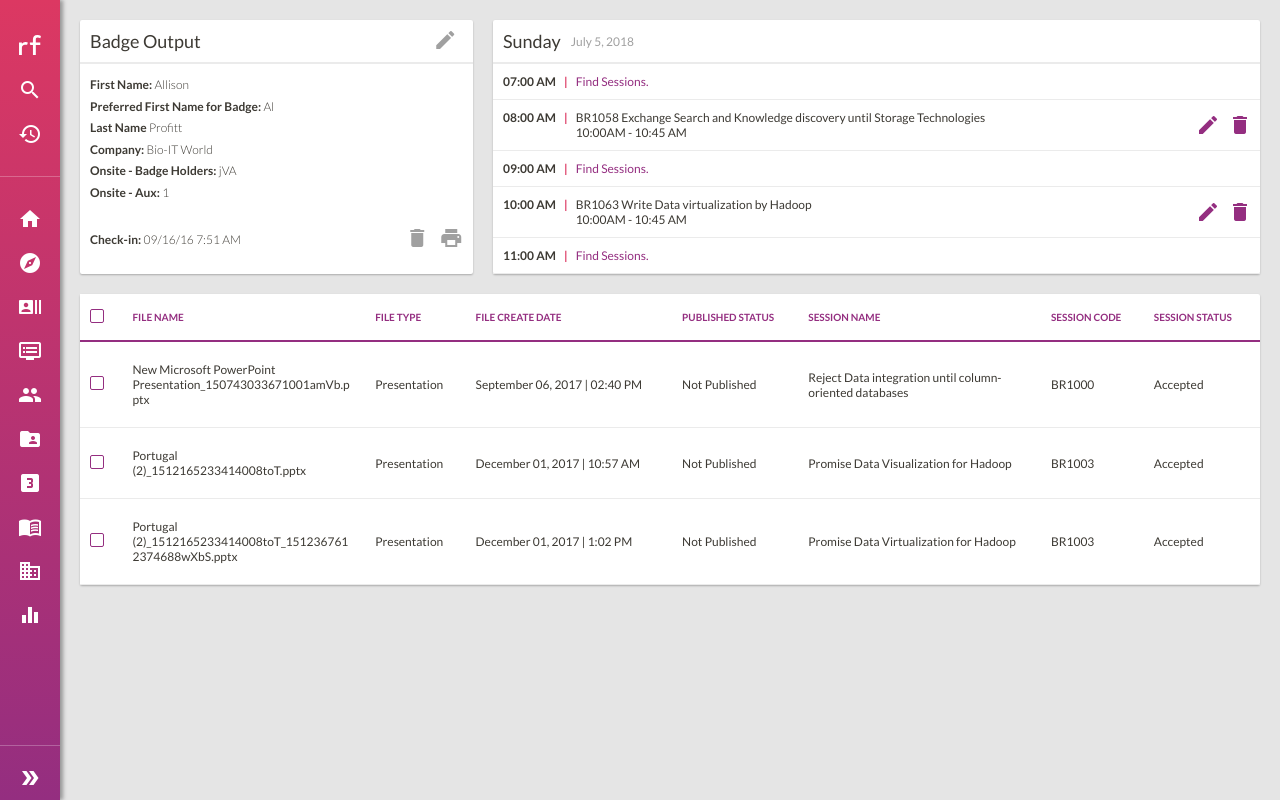
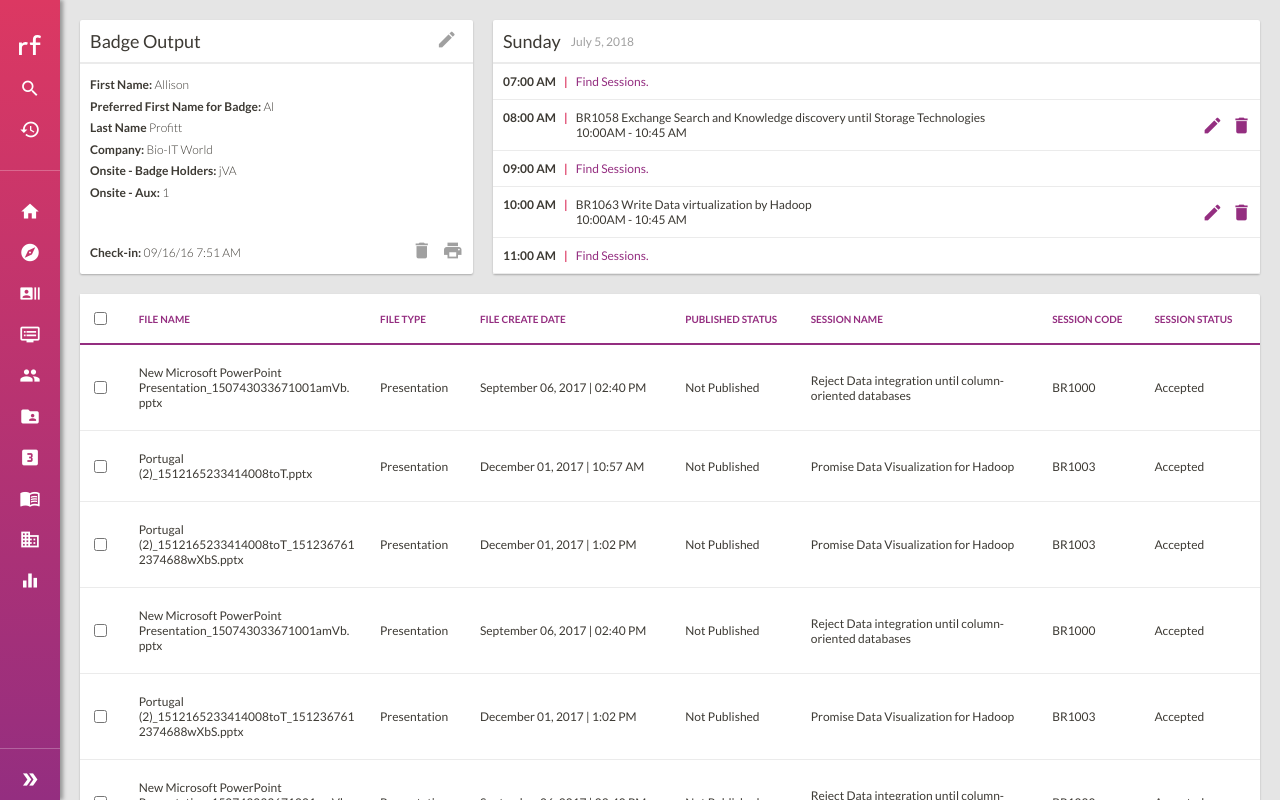
Before and after one commit to jordanaray/rainfocus-ui-jordana-ray, a React (Create React App) app: page / in a window 1280 px wide. Built offline with nearby package versions, Linux system fonts and the light colour scheme.

Commit message:
files component
data file styling

```diff
--- a/src/components/badge.js
+++ b/src/components/badge.js
@@ -22,7 +22,8 @@ class Badge extends React.Component {
   };
 
   render() {
-    return <div className="badge panel">
+    return <div className="badge panel layout vertical between-justified ">
+      <div>
         <div className="layout horizontal between-justified center hr-badge">
           <p className="sm-text md-weight pl-sm ">Badge Output</p>
           <Modal show={this.state.show} handleClose={this.hideModal}>
@@ -40,7 +41,8 @@ class Badge extends React.Component {
           <li><strong>Onsite - Badge Holders: </strong>jVA</li>
           <li><strong>Onsite - Aux: </strong>1</li>
         </ul>
-      <div className="layout horizontal between-justified center">
+      </div>
+      <div className="layout horizontal between-justified center ">
         <span className="pl-sm xxs-text light"><strong>Check-in: </strong>09/16/16 7:51 AM</span>
         <div className="layout horizontal">
           <a href="/"><span class="material-icons gray-text pr-sm">delete</span></a>
--- /dev/null
+++ b/src/components/checkbox.js
@@ -0,0 +1,18 @@
+import React from 'react'
+
+export const Checkbox = props => {
+    return (
+        <tr>
+        <td className="checkbox"><input key={props.id} onClick={props.handleCheckChieldElement} type="checkbox" checked={props.isChecked} value={props.value} /></td>
+        <td>{props.fileName}</td>
+        <td>{props.fileType}</td>
+        <td>{props.fileDate}</td>
+        <td>{props.fileStatus}</td>
+        <td>{props.sessionName}</td>
+        <td>{props.sessionCode}</td>
+        <td>{props.sessionStatus}</td>
+      </tr>
+    )
+}
+
+export default Checkbox
--- a/src/components/files.js
+++ b/src/components/files.js
@@ -1,13 +1,40 @@
 import React from 'react'
 import '../sass/files.scss';
+import Checkbox from './checkbox';
+import { files } from '../data/fileData.js';
 
 class Files extends React.Component {
+
+  constructor(props) {
+    super(props)
+    this.state = {
+      files: files
+    }
+  }
+
+  handleAllChecked = (event) => {
+    let files = this.state.files
+    files.forEach(file => file.isChecked = event.target.checked)
+    this.setState({ files: files })
+  }
+
+  handleCheckChieldElement = (event) => {
+    let files = this.state.files
+    files.forEach(file => {
+      if (file.value === event.target.value)
+        file.isChecked = event.target.checked
+    })
+    this.setState({ files: files })
+  }
+
+
   render() {
+
     return <div className="files panel">
       <div className="scrolling-table">
         <table>
-          <tr className=" ">
-            <th className="checkbox"><input id="cb1" type="checkbox" /> <label for="cb1"></label></th>
+          <tr>
+            <th className="checkbox"><input type="checkbox" value="checkedall" onClick={this.handleAllChecked} /></th>
             <th className="name">File Name</th>
             <th>File Type</th>
             <th className="date">File Create Date</th>
@@ -15,41 +42,14 @@ class Files extends React.Component {
             <th className="session-name">Session Name</th>
             <th>Session Code</th>
             <th>Session Status</th>
+          </tr>
 
-          </tr>
-          <tr>
-            <td className="checkbox"><input type="checkbox" id="cb2"  /> <label for="cb2"></label></td>
-            <td className="">New Microsoft PowerPoint Presentation_150743033671001amVb.pptx</td>
-            <td>Presentation</td>
-            <td>September 06, 2017 | 02:40 PM</td>
-            <td>Not Published</td>
-            <td>Reject Data integration until column-oriented databases</td>
-            <td>BR1000</td>
-            <td>Accepted</td>
 
-          </tr>
-          <tr>
-            <td className="checkbox"><input type="checkbox"  id="cb3"  /> <label for="cb3"></label></td>
-            <td className="">Portugal (2)_1512165233414008toT.pptx</td>
-            <td>Presentation</td>
-            <td>December 01, 2017 | 10:57 AM</td>
-            <td>Not Published</td>
-            <td>Promise Data Visualization for Hadoop</td>
-            <td>BR1003</td>
-            <td>Accepted</td>
-
-          </tr>
-          <tr>
-            <td className="checkbox"><input type="checkbox"  id="cb4"  /> <label for="cb4"></label></td>
-            <td className="">Portugal (2)_1512165233414008toT_1512367612374688wXbS.pptx</td>
-            <td>Presentation</td>
-            <td>December 01, 2017 | 1:02 PM</td>
-            <td>Not Published</td>
-            <td>Promise Data Virtualization for Hadoop</td>
-            <td>BR1003</td>
-            <td>Accepted</td>
-
-          </tr>
+          {
+            this.state.files.map((file) => {
+              return (<Checkbox handleCheckChieldElement={this.handleCheckChieldElement}  {...file} />)
+            })
+          }
         </table>
       </div>
     </div>;
--- a/src/components/schedule.js
+++ b/src/components/schedule.js
@@ -22,7 +22,7 @@ class Schedule extends React.Component {
           <span className="pt-0">10:00AM - 10:45 AM</span>
           </div>
         </div>
-        <div className="layout horizontal">
+        <div className="layout horizontal vertical-sm">
           <a href="/"><span class="material-icons pr-sm">edit</span></a>
           <a href="/"><span class="material-icons pr-sm">delete</span></a>
         </div>
@@ -41,7 +41,7 @@ class Schedule extends React.Component {
             <span className="pt-0">10:00AM - 10:45 AM</span>
           </div>
         </div>
-        <div className="layout horizontal">
+        <div className="layout horizontal vertical-sm ">
           <a href="/"><span class="material-icons pr-sm">edit</span></a>
           <a href="/"><span class="material-icons pr-sm">delete</span></a>
         </div>
--- /dev/null
+++ b/src/data/fileData.js
@@ -0,0 +1,78 @@
+export const files =  [
+  {
+    id: 1,
+    value: "1",
+    isChecked: false,
+    fileName: "New Microsoft PowerPoint Presentation_150743033671001amVb.pptx",
+    fileType: "Presentation",
+    fileDate: "September 06, 2017 | 02:40 PM",
+    fileStatus: "Not Published",
+    sessionName: "Reject Data integration until column-oriented databases",
+    sessionCode: "BR1000",
+    sessionStatus: "Accepted"
+  },
+
+  {
+    id: 2,
+    value: "2",
+    isChecked: false,
+    fileName: "Portugal (2)_1512165233414008toT.pptx",
+    fileType: "Presentation",
+    fileDate: "December 01, 2017 | 10:57 AM",
+    fileStatus: "Not Published",
+    sessionName: "Promise Data Visualization for Hadoop",
+    sessionCode: "BR1003",
+    sessionStatus: "Accepted"
+  },
+
+  {
+    id: 3,
+    value: "3",
+    isChecked: false,
+    fileName: "Portugal (2)_1512165233414008toT_1512367612374688wXbS.pptx",
+    fileType: "Presentation",
+    fileDate: "December 01, 2017 | 1:02 PM",
+    fileStatus: "Not Published",
+    sessionName: "Promise Data Visualization for Hadoop",
+    sessionCode: "BR1003",
+    sessionStatus: "Accepted"
+  },
+
+  {
+    id: 4,
+    value: "4",
+    isChecked: false,
+    fileName: "New Microsoft PowerPoint Presentation_150743033671001amVb.pptx",
+    fileType: "Presentation",
+    fileDate: "September 06, 2017 | 02:40 PM",
+    fileStatus: "Not Published",
+    sessionName: "Reject Data integration until column-oriented databases",
+    sessionCode: "BR1000",
+    sessionStatus: "Accepted"
+  },
+
+  {
+    id: 5,
+    value: "5",
+    isChecked: false,
+    fileName: "Portugal (2)_1512165233414008toT_1512367612374688wXbS.pptx",
+    fileType: "Presentation",
+    fileDate: "December 01, 2017 | 1:02 PM",
+    fileStatus: "Not Published",
+    sessionName: "Promise Data Visualization for Hadoop",
+    sessionCode: "BR1003",
+    sessionStatus: "Accepted"
+  },
+  {
+    id: 6,
+    value: "6",
+    isChecked: false,
+    fileName: "New Microsoft PowerPoint Presentation_150743033671001amVb.pptx",
+    fileType: "Presentation",
+    fileDate: "September 06, 2017 | 02:40 PM",
+    fileStatus: "Not Published",
+    sessionName: "Reject Data integration until column-oriented databases",
+    sessionCode: "BR1000",
+    sessionStatus: "Accepted"
+  },
+]
--- a/src/sass/files.scss
+++ b/src/sass/files.scss
@@ -78,23 +78,23 @@ td.checkbox {
   padding-left: 10px;
 }
 
-input[type="checkbox"] + label {
-  display: inline-block;
-  width: 12px;
-  height: 12px;
-  border: 1px solid $brand-secondary;
-  border-radius: 2px;
-  cursor: pointer;
-}
+// input[type="checkbox"] + label {
+//   display: inline-block;
+//   width: 12px;
+//   height: 12px;
+//   border: 1px solid $brand-secondary;
+//   border-radius: 2px;
+//   cursor: pointer;
+// }
 
-input[type="checkbox"]:checked + label:after {
-  position: relative;
-  top: -2px;
-  left: 1px;
-  content: "\2714";
-  font-size: 12px;
-}
+// input[type="checkbox"]:checked + label:after {
+//   position: relative;
+//   top: -2px;
+//   left: 1px;
+//   content: "\2714";
+//   font-size: 12px;
+// }
 
-input[type="checkbox"] {
-  display: none;
-}
+// input[type="checkbox"] {
+//   display: none;
+// }
--- a/src/sass/nav.scss
+++ b/src/sass/nav.scss
@@ -1,4 +1,4 @@
-@import "variables" ;
+@import "variables";
 
 .nav {
   height: 100%;
@@ -8,14 +8,18 @@
   max-width: 60px;
   text-align: center;
   color: $white;
-  * span.material-icons {
+  span.material-icons {
     color: $white;
     padding: 10px 0;
   }
-  * img {
+  img {
     padding-bottom: 10px;
   }
-  background-image: linear-gradient(-180deg, $brand-primary 0%, $brand-secondary 100%);
+  background-image: linear-gradient(
+    -180deg,
+    $brand-primary 0%,
+    $brand-secondary 100%
+  );
   box-shadow: 3px 0 4px 0 rgba(0, 0, 0, 0.35);
 }
 
@@ -26,14 +30,14 @@
 
 .hr-nav-top {
   padding-top: 10px;
-  border-top: 1px solid rgba(255,255,255,.25);
+  border-top: 1px solid rgba(255, 255, 255, 0.25);
 }
 
 .hr-nav-bottom {
   padding-top: 20px;
   padding-bottom: 20px;
   margin-bottom: 20px;
-  border-bottom: 1px solid rgba(255,255,255,.25);;
+  border-bottom: 1px solid rgba(255, 255, 255, 0.25);
 }
 
 .wrapper {
--- a/src/sass/typography.scss
+++ b/src/sass/typography.scss
@@ -113,6 +113,10 @@ p {
     font-style: italic;
 }
 
+.material-icons {
+    font-size: $md-size;
+}
+
 @media (max-width: 768px) {
     h1 {
         font-size: 24px !important;
--- a/src/sass/variables.scss
+++ b/src/sass/variables.scss
@@ -36,9 +36,9 @@ Typography Sizes
 */
 
 $xxs-size: 12px;
-$xs-size: 16px;
+$xs-size: 14px;
 $sm-size: 18px;
-$md-size: 32px;
+$md-size: 21px;
 $lg-size: 40px;
 $xl-size: 54px;
 $xxl-size: 90px;
```
Also changed, not shown: src/sass/App.scss (line endings or trailing spaces). Lines whose indentation alone changed are shown as unchanged.
